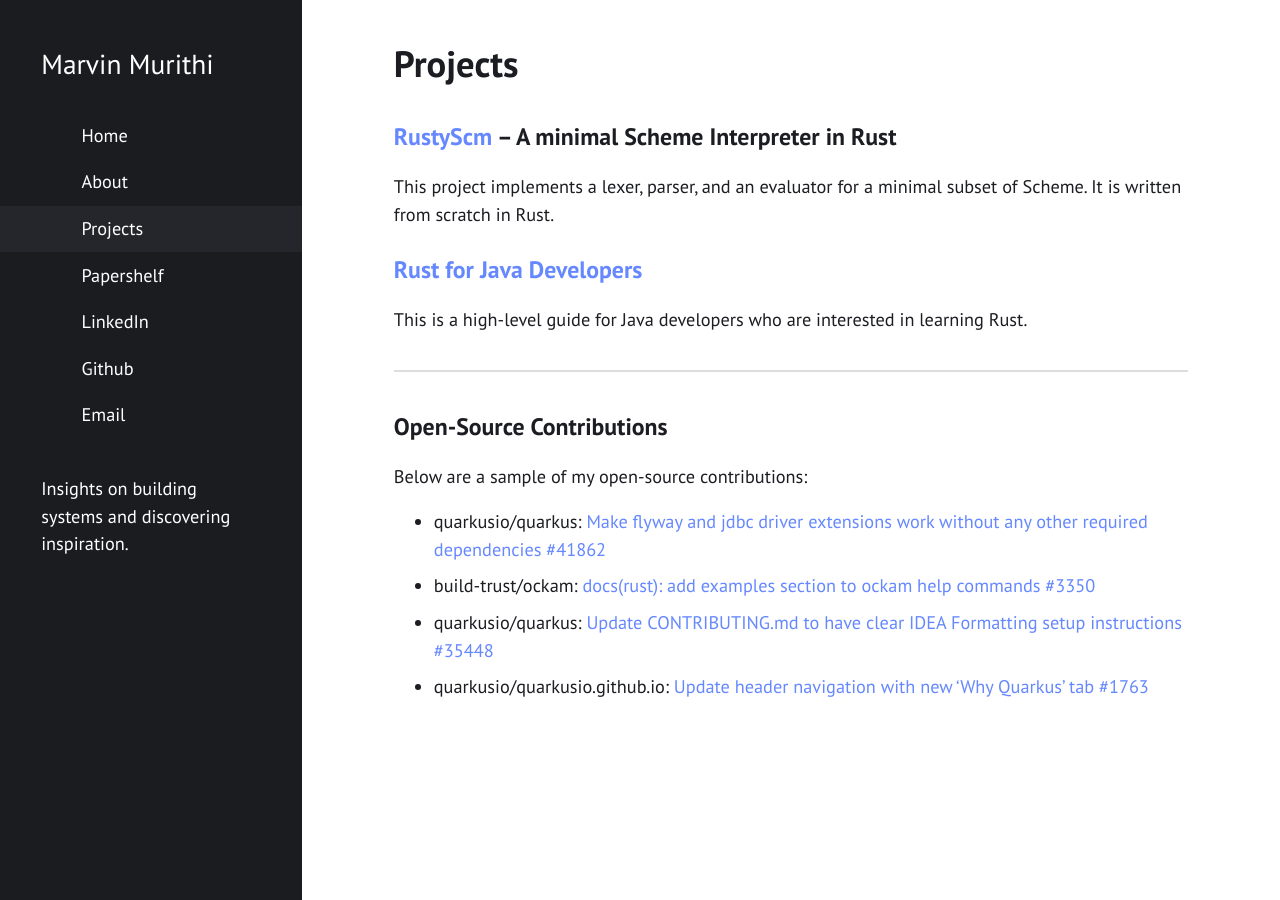
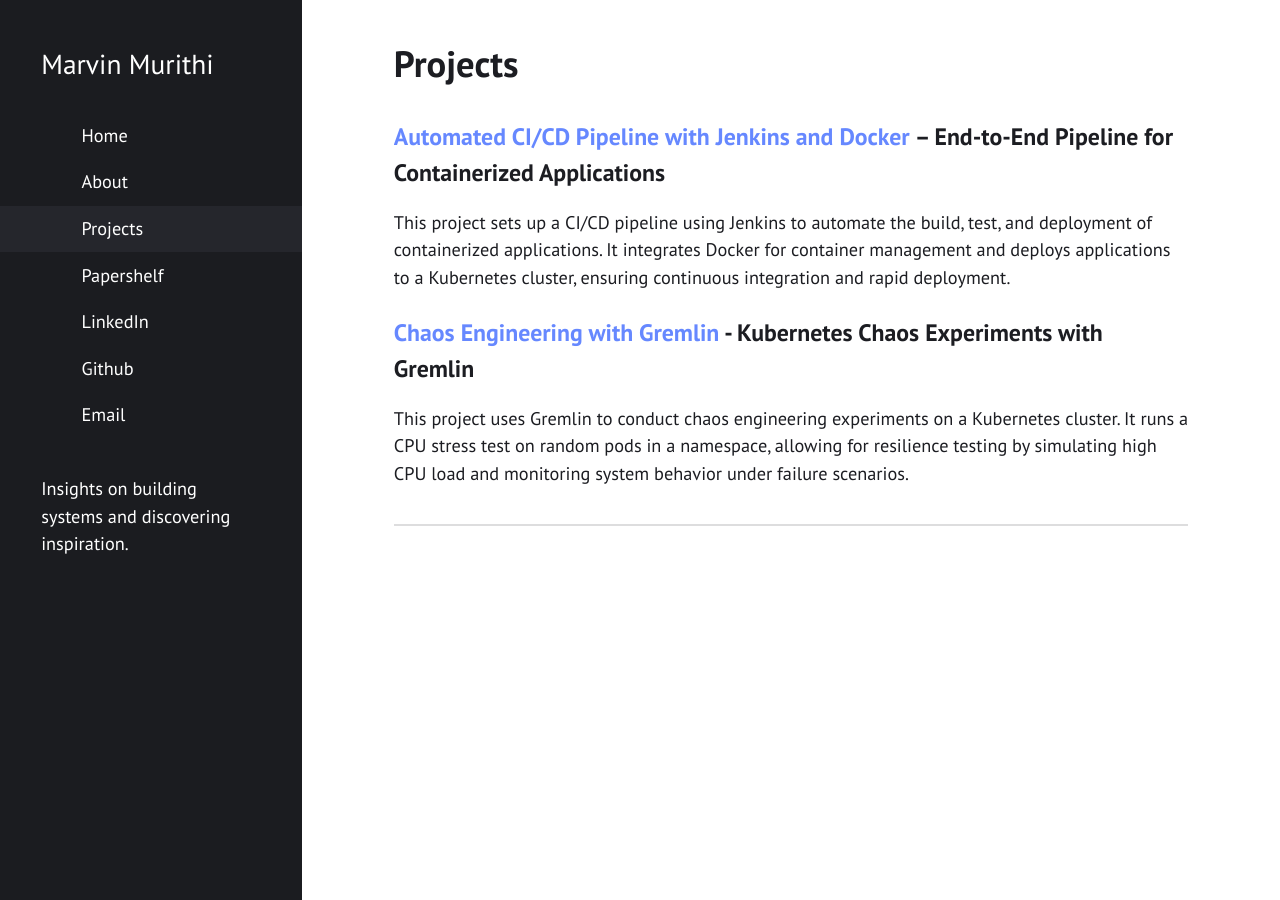
Before and after one commit to rimubytes/marvin, a Jekyll site: the page built from projects.md, in a window 1280 px wide. Built offline with Jekyll 4.4.1, drawn with Linux system fonts in a browser that asks for light colours; nearby versions of some CDN libraries; library files that are not in the unit come from our copies.

Commit message:
fix(links): update external links

```diff
--- a/projects.md
+++ b/projects.md
@@ -5,22 +5,12 @@ comments: false
 ---
 
 
-## [RustyScm](https://github.com/chrischiedo/rustyscm) – A minimal Scheme Interpreter in Rust
+## [Automated CI/CD Pipeline with Jenkins and Docker](https://github.com/rimubytes/yolo.git) – End-to-End Pipeline for Containerized Applications
 
-This project implements a lexer, parser, and an evaluator for a minimal subset of Scheme. It is written from scratch in Rust.
+This project sets up a CI/CD pipeline using Jenkins to automate the build, test, and deployment of containerized applications. It integrates Docker for container management and deploys applications to a Kubernetes cluster, ensuring continuous integration and rapid deployment.
 
+## [Chaos Engineering with Gremlin](https://chrischiedo.github.io/rust-for-java-devs/) - Kubernetes Chaos Experiments with Gremlin
 
-## [Rust for Java Developers](https://chrischiedo.github.io/rust-for-java-devs/)
-
-This is a high-level guide for Java developers who are interested in learning Rust.
+This project uses Gremlin to conduct chaos engineering experiments on a Kubernetes cluster. It runs a CPU stress test on random pods in a namespace, allowing for resilience testing by simulating high CPU load and monitoring system behavior under failure scenarios.
 
 ---
-
-## Open-Source Contributions
-
-Below are a sample of my open-source contributions:
-
-- quarkusio/quarkus: [Make flyway and jdbc driver extensions work without any other required dependencies #41862](https://github.com/quarkusio/quarkus/pull/41862)
-- build-trust/ockam: [docs(rust): add examples section to ockam help commands #3350](https://github.com/build-trust/ockam/pull/3350)
-- quarkusio/quarkus: [Update CONTRIBUTING.md to have clear IDEA Formatting setup instructions #35448](https://github.com/quarkusio/quarkus/pull/35448)
-- quarkusio/quarkusio.github.io: [Update header navigation with new 'Why Quarkus' tab #1763](https://github.com/quarkusio/quarkusio.github.io/pull/1763)
```
